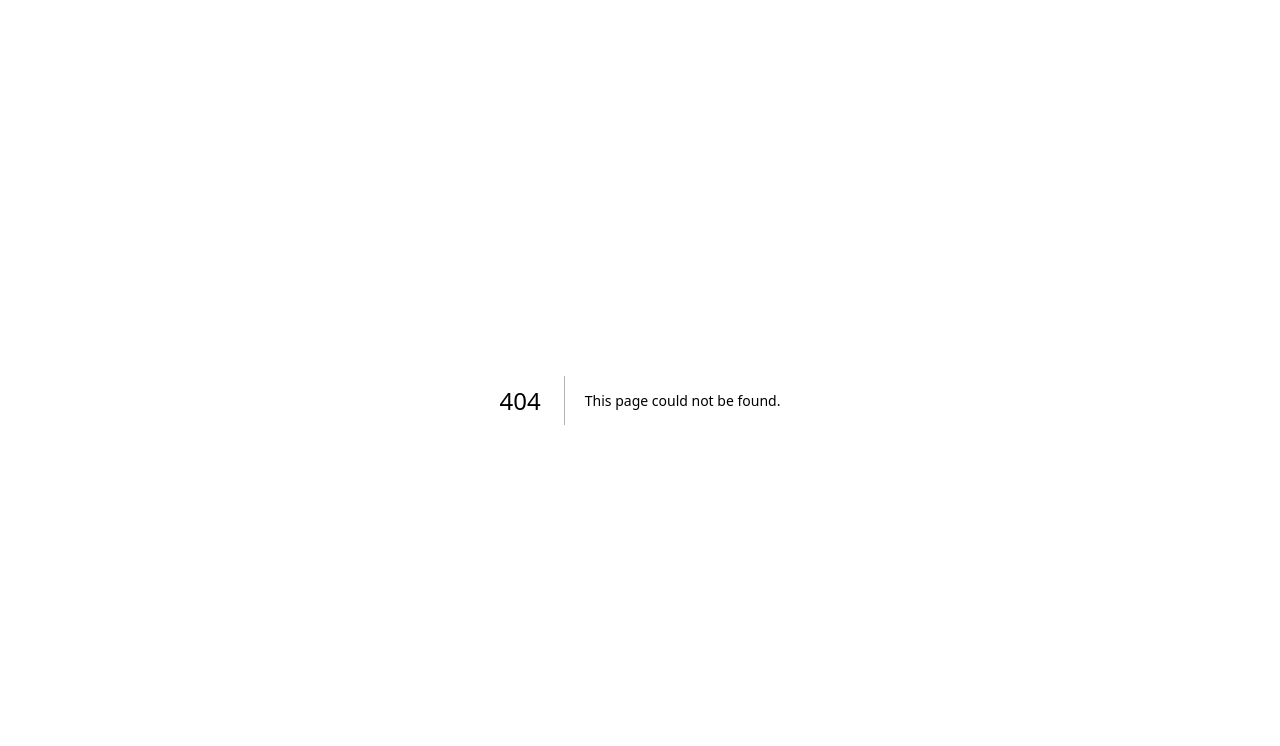
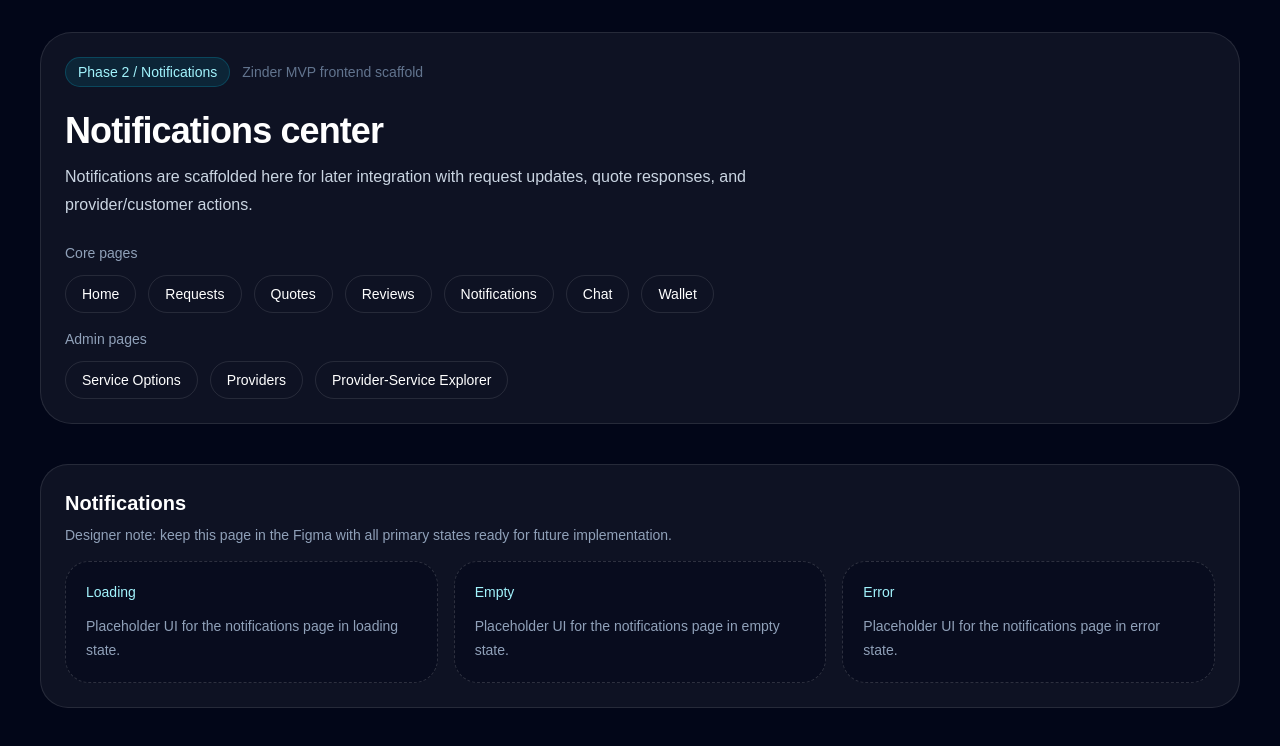
Before and after one commit to alcho22/zinder-mvp, a Next.js app: page /notifications in a window 1280 px wide. Before the commit this address had no page. Shown: the top 746 px of the page. Built offline with nearby package versions, Linux system fonts and the light colour scheme.

Commit message:
Update src/app/notifications/page.tsx

```diff
--- /dev/null
+++ b/src/app/notifications/page.tsx
@@ -0,0 +1,14 @@
+import { AppShell } from "@/components/app-shell";
+import { PlaceholderStateGrid } from "@/components/placeholder-state-grid";
+
+export default function NotificationsPage() {
+  return (
+    <AppShell
+      eyebrow="Phase 2 / Notifications"
+      title="Notifications center"
+      description="Notifications are scaffolded here for later integration with request updates, quote responses, and provider/customer actions."
+    >
+      <PlaceholderStateGrid title="Notifications" />
+    </AppShell>
+  );
+}
```
